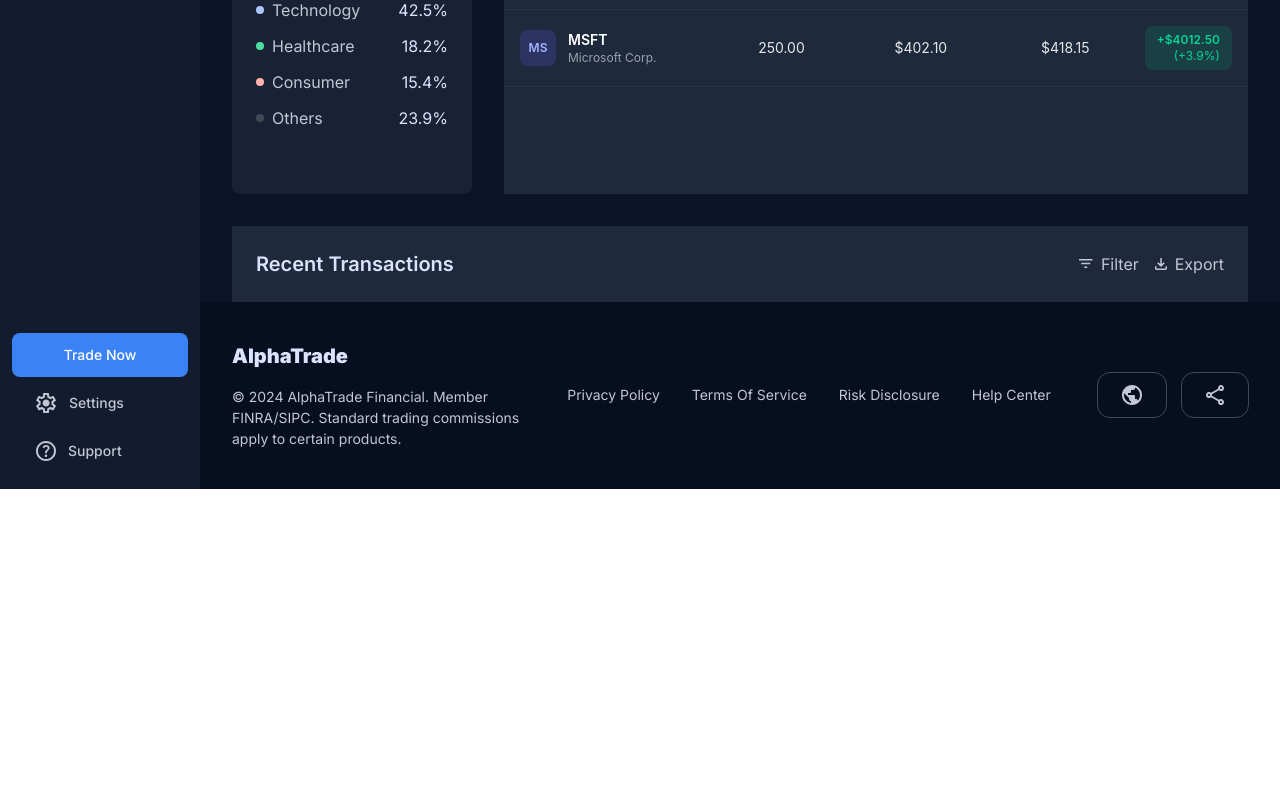
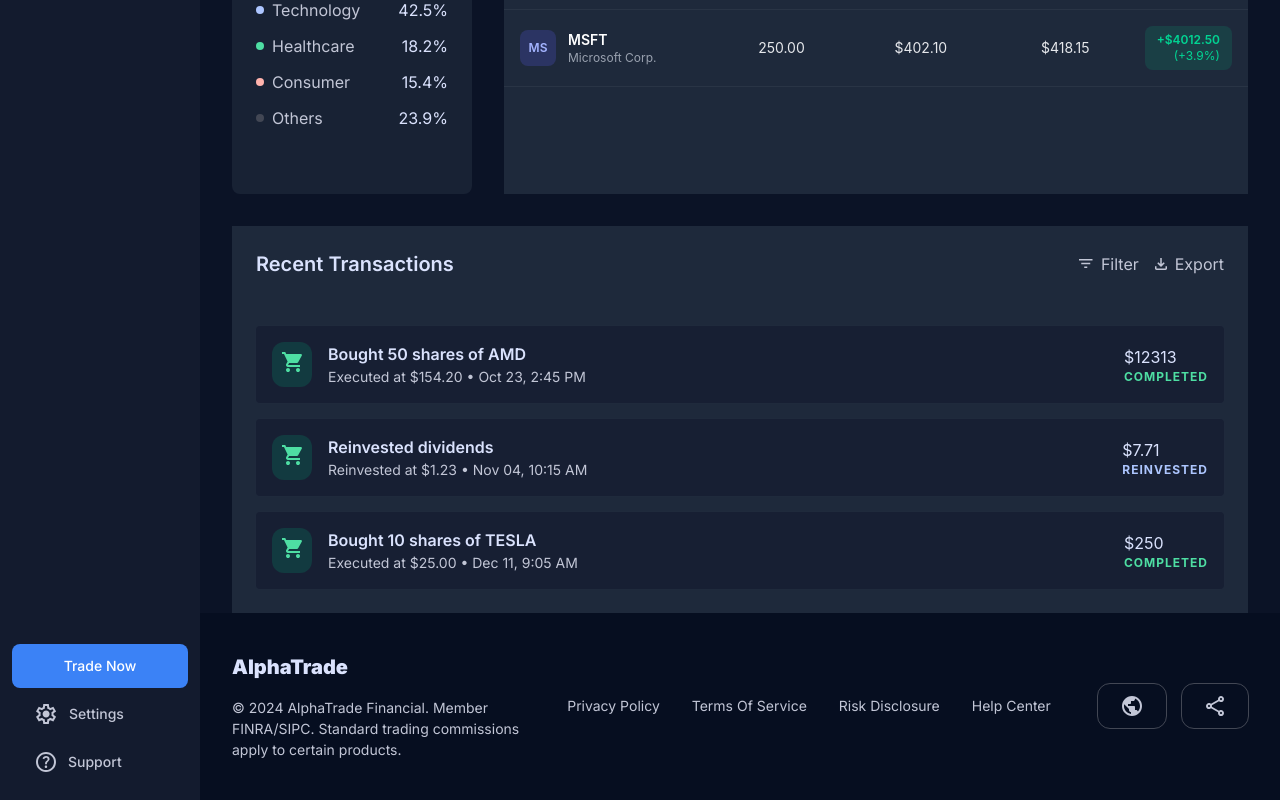
Before and after one commit to alizewulf/alphatrade-pro, a React (Vite) app: page /portfolio in a window 1280 px wide. Shown: the part 913-1713 px from the top of the page. Before the commit the page ends 1402 px from the top, so only its background shows below. Built offline with nearby package versions, Linux system fonts and the light colour scheme; sample sign-in values are in the browser's storage.

Commit message:
feat: recent transaction UI

```diff
--- a/src/index.css
+++ b/src/index.css
@@ -7,7 +7,7 @@
   --color-neutral: #0f172a;
   --font-inter: "Inter", sans-serif;
   --color-primary-2: #4d8eff;
-  --color-paragraph: #c2c6d6;
+  --color-paragraph: #C2C6D6;
   --color-appinput-bg: #171f33;
   --color-bgcolor: #0b1326;
 }
--- /dev/null
+++ b/src/pages/PortfolioPage/recent-transactions/icons/CartSVG.tsx
@@ -0,0 +1,18 @@
+function CartSVG() {
+  return (
+    <svg
+      width="20"
+      height="20"
+      viewBox="0 0 20 20"
+      fill="none"
+      xmlns="http://www.w3.org/2000/svg"
+    >
+      <path
+        d="M6 20C5.45 20 4.97917 19.8042 4.5875 19.4125C4.19583 19.0208 4 18.55 4 18C4 17.45 4.19583 16.9792 4.5875 16.5875C4.97917 16.1958 5.45 16 6 16C6.55 16 7.02083 16.1958 7.4125 16.5875C7.80417 16.9792 8 17.45 8 18C8 18.55 7.80417 19.0208 7.4125 19.4125C7.02083 19.8042 6.55 20 6 20ZM16 20C15.45 20 14.9792 19.8042 14.5875 19.4125C14.1958 19.0208 14 18.55 14 18C14 17.45 14.1958 16.9792 14.5875 16.5875C14.9792 16.1958 15.45 16 16 16C16.55 16 17.0208 16.1958 17.4125 16.5875C17.8042 16.9792 18 17.45 18 18C18 18.55 17.8042 19.0208 17.4125 19.4125C17.0208 19.8042 16.55 20 16 20ZM4.2 2H18.95C19.3333 2 19.625 2.17083 19.825 2.5125C20.025 2.85417 20.0333 3.2 19.85 3.55L16.3 9.95C16.1167 10.2833 15.8708 10.5417 15.5625 10.725C15.2542 10.9083 14.9167 11 14.55 11H7.1L6 13H18V15H6C5.25 15 4.68333 14.6708 4.3 14.0125C3.91667 13.3542 3.9 12.7 4.25 12.05L5.6 9.6L2 2H0V0H3.25L4.2 2Z"
+        fill="#4EDEA3"
+      />
+    </svg>
+  );
+}
+
+export default CartSVG;
--- a/src/pages/PortfolioPage/recent-transactions/ui/RecentTransactions.tsx
+++ b/src/pages/PortfolioPage/recent-transactions/ui/RecentTransactions.tsx
@@ -1,11 +1,36 @@
-import TitleContainer from "../../ui/shared/TitleContainer"
+import TitleContainer from "../../ui/shared/TitleContainer";
+import CartSVG from "../icons/CartSVG";
+import TransactionItem from "./transaction-item/TransactionItem";
 
 function RecentTransactions() {
   return (
-    <div className="flex bg-[#1E293B] flex-col">
-        <TitleContainer container="transaction"/>
+    <div className="flex bg-[#1E293B] gap-6 flex-col">
+      <TitleContainer container="transaction" />
+      <div className="flex px-6 pb-6 rounded-lg flex-col gap-4">
+        <TransactionItem
+          SVG={<CartSVG />}
+          status="completed"
+          amount={12313}
+          paragraph="Bought 50 shares of AMD"
+          span="Executed at $154.20 • Oct 23, 2:45 PM"
+        />
+        <TransactionItem
+          SVG={<CartSVG />}
+          status="reinvested"
+          amount={7.71}
+          paragraph="Reinvested dividends"
+          span="Reinvested at $1.23 • Nov 04, 10:15 AM"
+        />
+        <TransactionItem
+          SVG={<CartSVG />}
+          status="completed"
+          amount={250}
+          paragraph="Bought 10 shares of TESLA"
+          span="Executed at $25.00 • Dec 11, 9:05 AM"
+        />
+      </div>
     </div>
-  )
+  );
 }
 
-export default RecentTransactions
+export default RecentTransactions;
--- /dev/null
+++ b/src/pages/PortfolioPage/recent-transactions/ui/transaction-item/TransactionItem.tsx
@@ -0,0 +1,19 @@
+import type { TransactionStatusProps } from "./TransactionStatus";
+import TransactionItemWrapper from "./TransactionItemWrapper";
+import TransactionStatus from "./TransactionStatus";
+
+interface TransactionItemProps extends TransactionStatusProps {
+  SVG: React.ReactNode;
+  paragraph: string;
+  span: string;
+}
+
+function TransactionItem({ SVG, status, amount, paragraph, span }: TransactionItemProps) {
+  return (
+    <TransactionItemWrapper SVG={SVG} paragraph={paragraph} span={span}>
+      <TransactionStatus amount={amount} status={status} />
+    </TransactionItemWrapper>
+  );
+}
+
+export default TransactionItem;
--- /dev/null
+++ b/src/pages/PortfolioPage/recent-transactions/ui/transaction-item/TransactionItemWrapper.tsx
@@ -0,0 +1,28 @@
+import TransactionTitle from "./TransactionTitle";
+
+interface TransactionWrapperProps {
+  SVG: React.ReactNode;
+  paragraph: string;
+  span: string;
+  children: React.ReactNode;
+}
+
+
+function TransactionItemWrapper({
+  SVG,
+  paragraph,
+  span,
+  children,
+}: TransactionWrapperProps) {
+  return (
+    <div className="bg-[#171F33] flex rounded-sm outline justify-between p-4 items-center outline-[#424754]/5">
+      <div className="flex gap-4 font-inter">
+        <span className="p-2.5 bg-[#00A572]/20 rounded-xl">{SVG}</span>
+        <TransactionTitle paragraph={paragraph} span={span} />
+      </div>
+      {children}
+    </div>
+  );
+}
+
+export default TransactionItemWrapper;
--- /dev/null
+++ b/src/pages/PortfolioPage/recent-transactions/ui/transaction-item/TransactionStatus.tsx
@@ -0,0 +1,17 @@
+export interface TransactionStatusProps {
+    status: "completed" | "reinvested"
+    amount: number
+}
+
+function TransactionStatus({status = "completed", amount=7.710}:TransactionStatusProps) {
+    return (
+    <div className="flex flex-col">
+      <span className="text-base text-[#DAE2FD]  leading-6">${amount.toString()}</span>
+      <span className={`text-xs ${status === "completed"? "text-[#4EDEA3]" : "text-[#ADC6FF]"} leading-3.75 font-bold tracking-[1px]`}>
+        {status.toUpperCase()}
+      </span>
+    </div>
+  );
+}
+
+export default TransactionStatus;
--- /dev/null
+++ b/src/pages/PortfolioPage/recent-transactions/ui/transaction-item/TransactionTitle.tsx
@@ -0,0 +1,14 @@
+function TransactionTitle({paragraph, span}:{paragraph: string, span: string}) {
+  return (
+    <div className="flex flex-col ">
+      <p className="text-base font-semibold text-[#DAE2FD] leading-6 ">
+        {paragraph}
+      </p>
+      <span className="text-sm leading-5.25 text-paragraph">
+        {span}
+      </span>
+    </div>
+  );
+}
+
+export default TransactionTitle;
```
